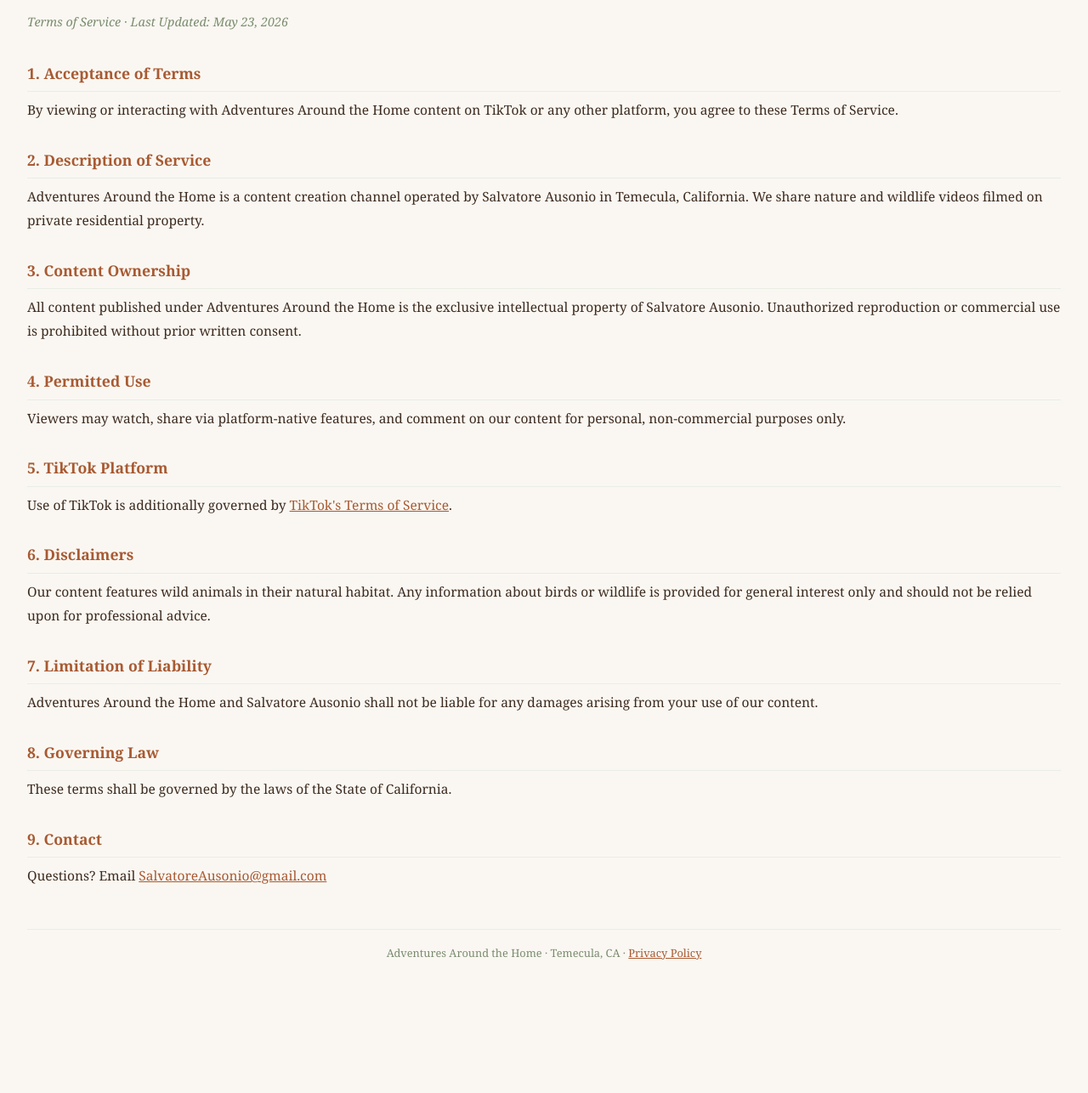
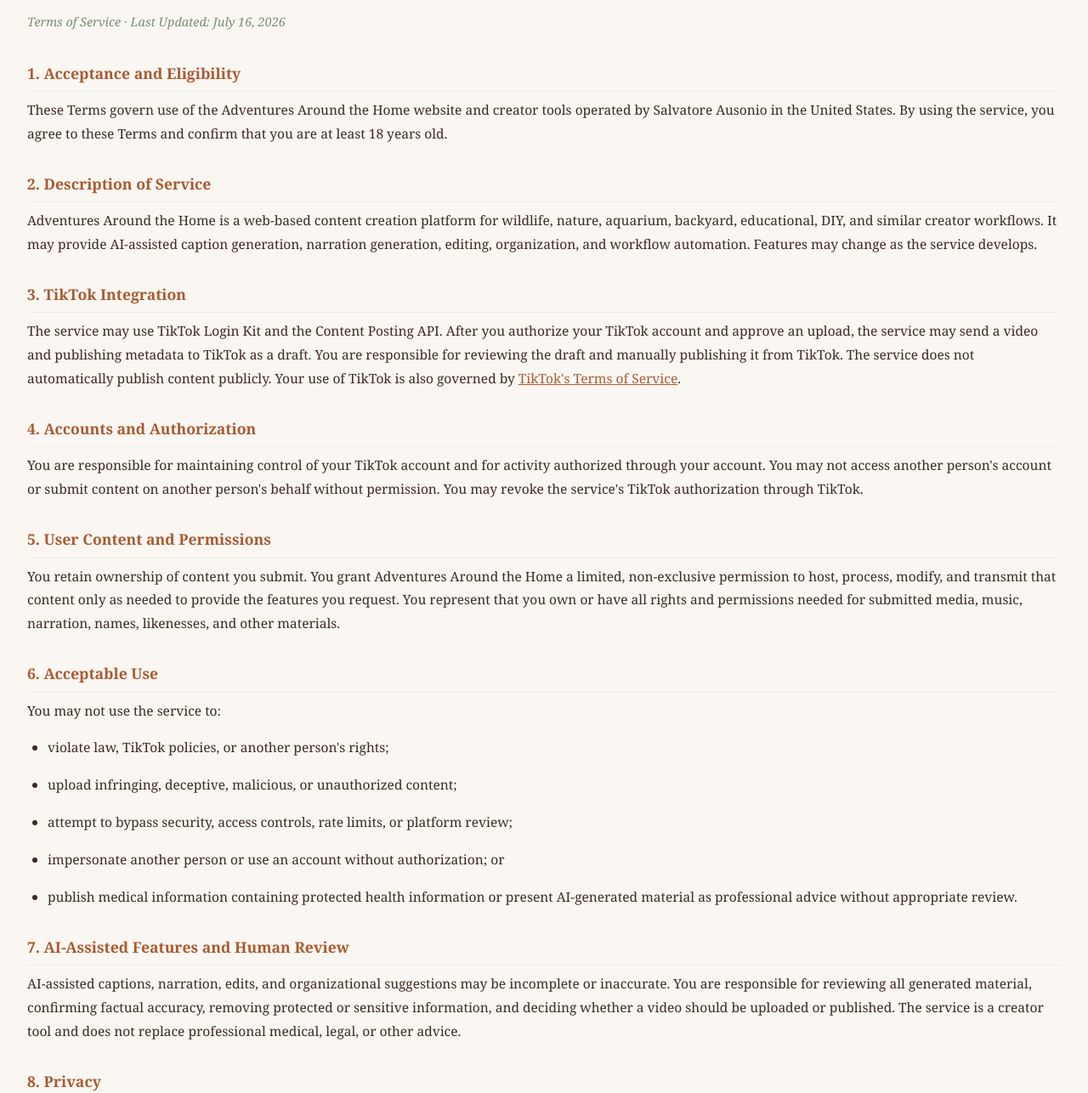
Before and after one commit to Sausonio/Adventures-around-the-home, a plain HTML site: page terms.html in a window 1280 px wide. Shown: the part 79-1365 px from the top of the page at 85% size. Before the commit the page ends 1244 px from the top, so only its background shows below. Drawn offline with Linux system fonts and the light colour scheme.

Commit message:
Update terms for TikTok creator workflow

```diff
--- a/terms.html
+++ b/terms.html
@@ -5,37 +5,49 @@
 <meta name="viewport" content="width=device-width, initial-scale=1.0">
 <title>Terms of Service — Adventures Around the Home</title>
 <style>
-*{box-sizing:border-box;margin:0;padding:0}
-body{background:#faf7f2;color:#3d2b1f;font-family:Georgia,serif;line-height:1.8;padding:2rem}
-h1{font-size:1.8rem;margin-bottom:.5rem}
-h2{font-size:1.1rem;color:#a85a32;margin:1.8rem 0 .5rem;border-bottom:1px solid #e8ede4;padding-bottom:.3rem}
-p{margin-bottom:1rem;font-size:.97rem}
-a{color:#a85a32}
-.meta{color:#7a8c6e;font-style:italic;margin-bottom:2rem;font-size:.9rem}
-footer{margin-top:3rem;padding-top:1rem;border-top:1px solid #e8ede4;font-size:.8rem;color:#7a8c6e;text-align:center}
+*{box-sizing:border-box;margin:0;padding:0}body{background:#faf7f2;color:#3d2b1f;font-family:Georgia,serif;line-height:1.8;padding:2rem}h1{font-size:1.8rem;margin-bottom:.5rem}h2{font-size:1.1rem;color:#a85a32;margin:1.8rem 0 .5rem;border-bottom:1px solid #e8ede4;padding-bottom:.3rem}p,li{margin-bottom:1rem;font-size:.97rem}ul{margin-left:1.5rem}a{color:#a85a32}.meta{color:#7a8c6e;font-style:italic;margin-bottom:2rem;font-size:.9rem}footer{margin-top:3rem;padding-top:1rem;border-top:1px solid #e8ede4;font-size:.8rem;color:#7a8c6e;text-align:center}
 </style>
 </head>
 <body>
 <h1>Adventures Around the Home</h1>
-<p class="meta">Terms of Service · Last Updated: May 23, 2026</p>
-<h2>1. Acceptance of Terms</h2>
-<p>By viewing or interacting with Adventures Around the Home content on TikTok or any other platform, you agree to these Terms of Service.</p>
+<p class="meta">Terms of Service · Last Updated: July 16, 2026</p>
+<h2>1. Acceptance and Eligibility</h2>
+<p>These Terms govern use of the Adventures Around the Home website and creator tools operated by Salvatore Ausonio in the United States. By using the service, you agree to these Terms and confirm that you are at least 18 years old.</p>
 <h2>2. Description of Service</h2>
-<p>Adventures Around the Home is a content creation channel operated by Salvatore Ausonio in Temecula, California. We share nature and wildlife videos filmed on private residential property.</p>
-<h2>3. Content Ownership</h2>
-<p>All content published under Adventures Around the Home is the exclusive intellectual property of Salvatore Ausonio. Unauthorized reproduction or commercial use is prohibited without prior written consent.</p>
-<h2>4. Permitted Use</h2>
-<p>Viewers may watch, share via platform-native features, and comment on our content for personal, non-commercial purposes only.</p>
-<h2>5. TikTok Platform</h2>
-<p>Use of TikTok is additionally governed by <a href="https://www.tiktok.com/legal/terms-of-service">TikTok's Terms of Service</a>.</p>
-<h2>6. Disclaimers</h2>
-<p>Our content features wild animals in their natural habitat. Any information about birds or wildlife is provided for general interest only and should not be relied upon for professional advice.</p>
-<h2>7. Limitation of Liability</h2>
-<p>Adventures Around the Home and Salvatore Ausonio shall not be liable for any damages arising from your use of our content.</p>
-<h2>8. Governing Law</h2>
-<p>These terms shall be governed by the laws of the State of California.</p>
-<h2>9. Contact</h2>
-<p>Questions? Email <a href="mailto:SalvatoreAusonio@gmail.com">SalvatoreAusonio@gmail.com</a></p>
+<p>Adventures Around the Home is a web-based content creation platform for wildlife, nature, aquarium, backyard, educational, DIY, and similar creator workflows. It may provide AI-assisted caption generation, narration generation, editing, organization, and workflow automation. Features may change as the service develops.</p>
+<h2>3. TikTok Integration</h2>
+<p>The service may use TikTok Login Kit and the Content Posting API. After you authorize your TikTok account and approve an upload, the service may send a video and publishing metadata to TikTok as a draft. You are responsible for reviewing the draft and manually publishing it from TikTok. The service does not automatically publish content publicly. Your use of TikTok is also governed by <a href="https://www.tiktok.com/legal/terms-of-service">TikTok's Terms of Service</a>.</p>
+<h2>4. Accounts and Authorization</h2>
+<p>You are responsible for maintaining control of your TikTok account and for activity authorized through your account. You may not access another person's account or submit content on another person's behalf without permission. You may revoke the service's TikTok authorization through TikTok.</p>
+<h2>5. User Content and Permissions</h2>
+<p>You retain ownership of content you submit. You grant Adventures Around the Home a limited, non-exclusive permission to host, process, modify, and transmit that content only as needed to provide the features you request. You represent that you own or have all rights and permissions needed for submitted media, music, narration, names, likenesses, and other materials.</p>
+<h2>6. Acceptable Use</h2>
+<p>You may not use the service to:</p>
+<ul>
+  <li>violate law, TikTok policies, or another person's rights;</li>
+  <li>upload infringing, deceptive, malicious, or unauthorized content;</li>
+  <li>attempt to bypass security, access controls, rate limits, or platform review;</li>
+  <li>impersonate another person or use an account without authorization; or</li>
+  <li>publish medical information containing protected health information or present AI-generated material as professional advice without appropriate review.</li>
+</ul>
+<h2>7. AI-Assisted Features and Human Review</h2>
+<p>AI-assisted captions, narration, edits, and organizational suggestions may be incomplete or inaccurate. You are responsible for reviewing all generated material, confirming factual accuracy, removing protected or sensitive information, and deciding whether a video should be uploaded or published. The service is a creator tool and does not replace professional medical, legal, or other advice.</p>
+<h2>8. Privacy</h2>
+<p>Our processing of information is described in the <a href="privacy.html">Privacy Policy</a>.</p>
+<h2>9. Service Availability</h2>
+<p>The service may be modified, suspended, or discontinued, and integrations may be affected by TikTok or other third-party services. We do not guarantee uninterrupted availability or that every draft upload will succeed.</p>
+<h2>10. Disclaimers</h2>
+<p>The service and AI-assisted features are provided on an "as is" and "as available" basis to the extent permitted by law. Content about wildlife, home projects, health, or other subjects is provided for general informational purposes and must be independently reviewed before reliance or publication.</p>
+<h2>11. Limitation of Liability</h2>
+<p>To the fullest extent permitted by law, Adventures Around the Home and Salvatore Ausonio will not be liable for indirect, incidental, special, consequential, or punitive damages arising from use of the service, generated content, third-party platforms, or user publishing decisions.</p>
+<h2>12. Termination</h2>
+<p>We may restrict or terminate access for violations of these Terms, security risks, or unlawful use. You may stop using the service and revoke TikTok authorization at any time.</p>
+<h2>13. Governing Law</h2>
+<p>These Terms are governed by the laws of the State of California, without regard to conflict-of-law principles.</p>
+<h2>14. Changes to These Terms</h2>
+<p>We may update these Terms as the service evolves. Changes will be posted here with a revised Last Updated date.</p>
+<h2>15. Contact</h2>
+<p>Questions may be sent to <a href="mailto:SalvatoreAusonio@gmail.com">SalvatoreAusonio@gmail.com</a>.</p>
 <footer>Adventures Around the Home · Temecula, CA · <a href="privacy.html">Privacy Policy</a></footer>
 </body>
 </html>
```
